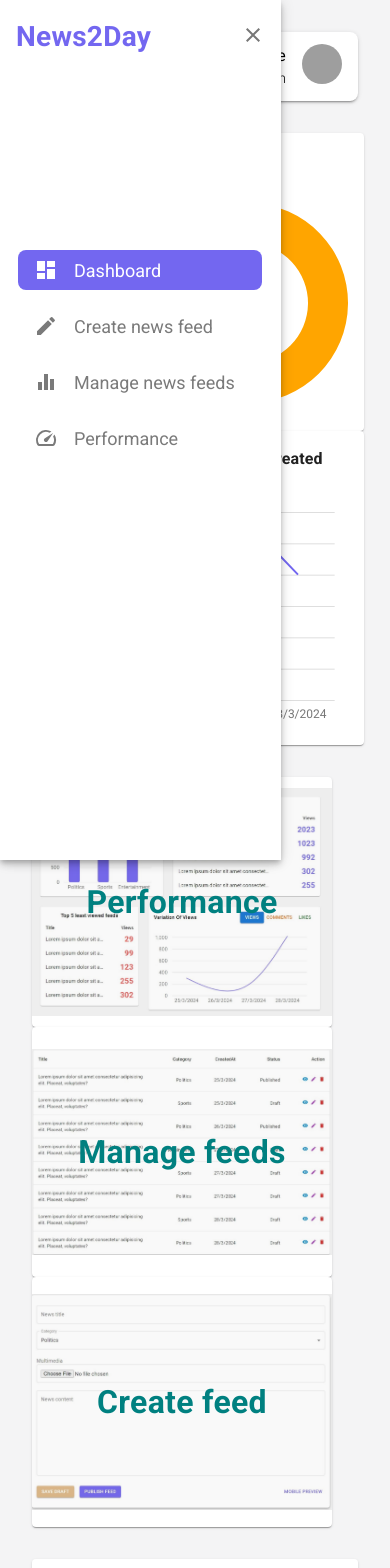
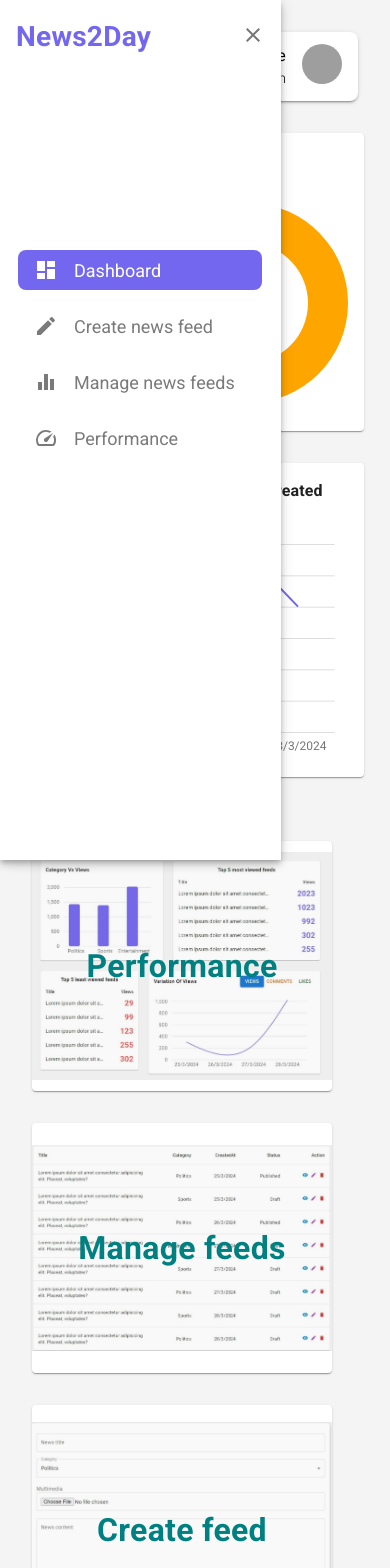
Before and after one commit to osSidd/admin-panel, a React (Vite) app: page / in a window 390 px wide. Shown: the top 1568 px of the page. Built offline with nearby package versions, Linux system fonts and the light colour scheme; grey boxes are pictures that could not be loaded.

Commit message:
dashboard responsive

```diff
--- a/src/pages/dashboard.jsx
+++ b/src/pages/dashboard.jsx
@@ -50,13 +50,13 @@ export default function Dashboard(){
     const feedCount = countFeed(feed)
 
     return (
-        <Box display='flex' alignItems='center' flexWrap='wrap' justifyContent='space-evenly'>
+        <Box display='flex' alignItems='center' flexWrap='wrap' justifyContent='space-evenly' rowGap={{xs:4, lg:0}}>
 
             <PieChart feed={statusArr} title='Feed status'/>
 
             <Graph feed={feedCount} category='createdAt' field='feedCount' title='Date wise variation of feeds created' graphColor='#7367f0' lineGraph={true} lineCurve={false}/>
 
-            <Box width='100%' mt={4} display='flex' justifyContent='space-between' alignItems='center' flexWrap='wrap'>
+            <Box width='100%' mt={4} display='flex' justifyContent='space-between' alignItems='center' flexWrap='wrap' rowGap={{xs:4, lg:0}}>
                 <QuickLink title='Performance' link='/performance' img={performance}/>
                 <QuickLink title='Manage feeds' link='/news-feed/manage' img={manage}/>
                 <QuickLink title='Create feed' link='/news-feed/create' img={create}/>
```
